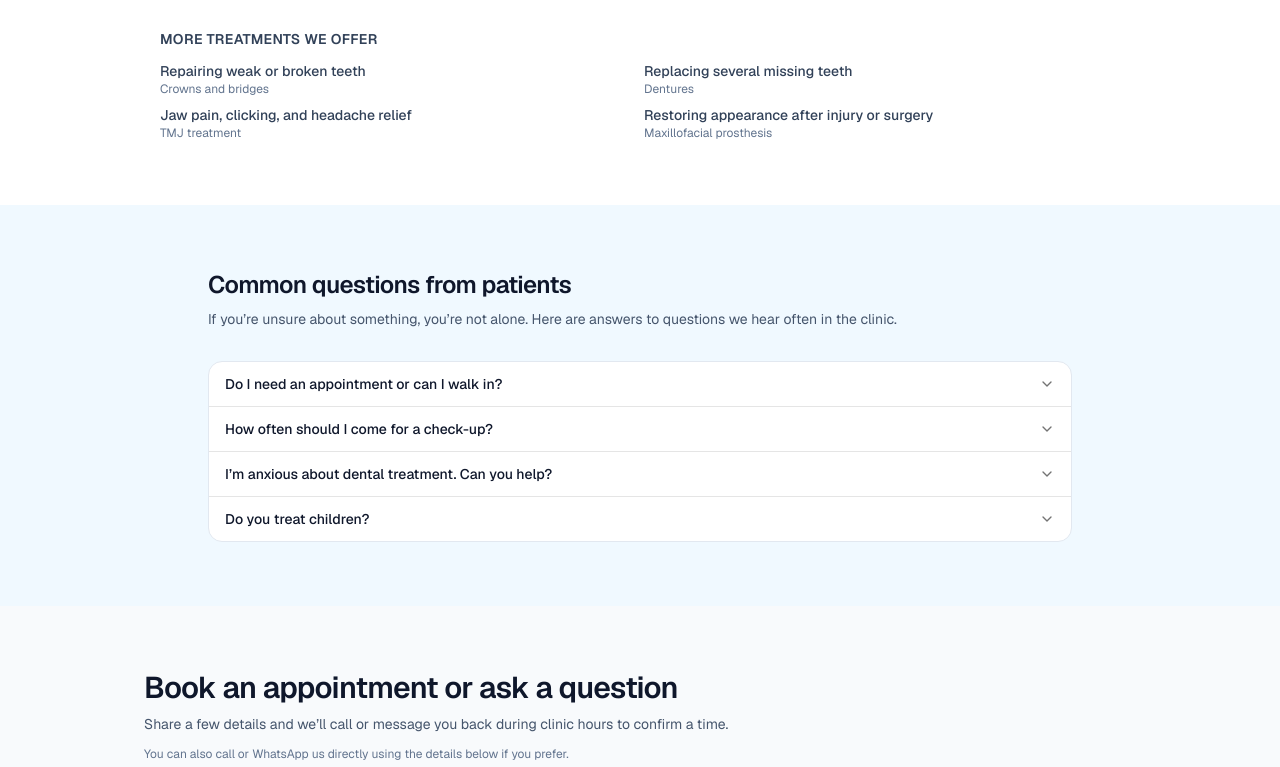
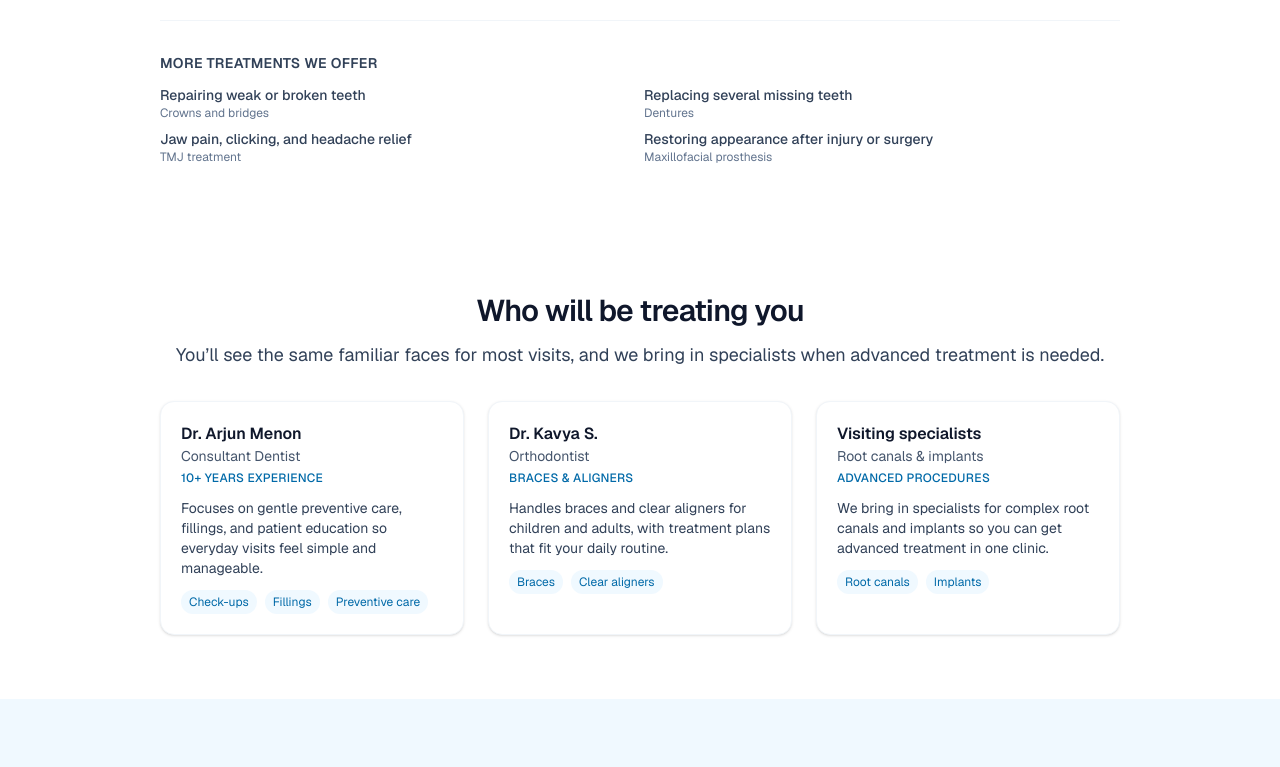
Before and after one commit to fooorrrceee/rr-dental-flip, a Next.js app in the folder landing-course/: page / in a window 1280 px wide. Shown: the part 2000-2767 px from the top of the page. Built offline with nearby package versions, Linux system fonts and the light colour scheme.

Commit message:
create highlightsSection and its config in generic content and design, dentist config and wired to app/page

```diff
--- a/landing-course/app/components/AboutSection.tsx
+++ b/landing-course/app/components/AboutSection.tsx
@@ -23,9 +23,11 @@ export function AboutSection({ content, design }: AboutSectionProps) {
   return (
     <Section id="about" className={sectionBgClass}>
       <div className="mx-auto max-w-3xl px-4">
-        <h2 className="text-2xl font-semibold tracking-tight text-slate-900 sm:text-3xl">
-          {title}
-        </h2>
+        <div className="mb-8 space-y-3 text-center">
+          <h2 className="text-2xl font-semibold tracking-tight text-slate-900 sm:text-3xl">
+            {title}
+          </h2>
+        </div>
         {intro && (
           <p className="mt-2 text-base text-slate-700 sm:text-lg">
             {intro}
--- /dev/null
+++ b/landing-course/app/components/HighlightsSection.tsx
@@ -0,0 +1,80 @@
+// app/components/HighlightsSection.tsx
+import { Section } from "@/app/components/Section";
+import type {
+  HighlightsSectionContentConfig,
+  HighlightItem,
+} from "@/app/site-content-config";
+import type { HighlightsSectionDesignConfig } from "@/app/site-design-config";
+
+type HighlightsSectionProps = {
+  content: HighlightsSectionContentConfig;
+  design: HighlightsSectionDesignConfig;
+};
+
+export function HighlightsSection({ content, design }: HighlightsSectionProps) {
+  const { sectionId, title, intro, items } = content;
+
+  const sectionBgClass =
+    design.background === "soft"
+      ? "bg-sky-50"
+      : design.background === "emphasis"
+      ? "bg-sky-800"
+      : "bg-white";
+
+  return (
+    <Section id={sectionId ?? "highlights"} className={sectionBgClass}>
+      <div className="mx-auto max-w-5xl px-4">
+        <div className="mb-8 space-y-3 text-center">
+          <h2 className="text-2xl font-semibold tracking-tight text-slate-900 sm:text-3xl">
+            {title}
+          </h2>
+          {intro && (
+            <p className="text-base text-slate-700 sm:text-lg">
+              {intro}
+            </p>
+          )}
+        </div>
+
+        <div className="grid gap-6 md:grid-cols-3">
+          {items.map((item: HighlightItem) => (
+            <div
+              key={item.title}
+              className="rounded-xl border border-slate-100 bg-white p-5 text-left shadow-sm"
+            >
+              <h3 className="text-base font-semibold text-slate-900">
+                {item.title}
+              </h3>
+              {item.subtitle && (
+                <p className="text-sm text-slate-600">
+                  {item.subtitle}
+                </p>
+              )}
+              {item.meta && (
+                <p className="mt-1 text-xs font-medium uppercase tracking-wide text-sky-700">
+                  {item.meta}
+                </p>
+              )}
+              {item.description && (
+                <p className="mt-3 text-sm text-slate-700">
+                  {item.description}
+                </p>
+              )}
+              {item.tags && item.tags.length > 0 && (
+                <div className="mt-3 flex flex-wrap gap-2">
+                  {item.tags.map((tag) => (
+                    <span
+                      key={tag}
+                      className="rounded-full bg-sky-50 px-2 py-1 text-xs text-sky-700"
+                    >
+                      {tag}
+                    </span>
+                  ))}
+                </div>
+              )}
+            </div>
+          ))}
+        </div>
+      </div>
+    </Section>
+  );
+}
--- a/landing-course/app/dentist-config.ts
+++ b/landing-course/app/dentist-config.ts
@@ -6,6 +6,7 @@ import type {
   ProofItem,
   FaqItem,
   ContactChannel,
+  HighlightItem
 } from "./site-content-config";
 import type { BusinessSiteDesignConfig } from "./site-design-config";
 
@@ -153,6 +154,33 @@ const dentistContactChannels: ContactChannel[] = [
   },
 ];
 
+const dentistHighlights: HighlightItem[] = [
+  {
+    title: "Dr. Arjun Menon",
+    subtitle: "Consultant Dentist",
+    description:
+      "Focuses on gentle preventive care, fillings, and patient education so everyday visits feel simple and manageable.",
+    meta: "10+ years experience",
+    tags: ["Check-ups", "Fillings", "Preventive care"],
+  },
+  {
+    title: "Dr. Kavya S.",
+    subtitle: "Orthodontist",
+    description:
+      "Handles braces and clear aligners for children and adults, with treatment plans that fit your daily routine.",
+    meta: "Braces & aligners",
+    tags: ["Braces", "Clear aligners"],
+  },
+  {
+    title: "Visiting specialists",
+    subtitle: "Root canals & implants",
+    description:
+      "We bring in specialists for complex root canals and implants so you can get advanced treatment in one clinic.",
+    meta: "Advanced procedures",
+    tags: ["Root canals", "Implants"],
+  },
+];
+
 export const dentistContentConfig: BusinessSiteContentConfig = {
   business: {
     name: "Sample Dental Clinic",
@@ -231,6 +259,13 @@ export const dentistContentConfig: BusinessSiteContentConfig = {
     body:
       "At Sample Dental Clinic, we see everything from routine check-ups and children’s visits to braces, root canals, and missing teeth every week. Our goal is to make each visit feel predictable and manageable: we explain your options in simple language, suggest what truly needs attention now versus later, and help you plan treatment that fits your schedule and budget.",
   },
+  primaryHighlightsSection: {
+    sectionId: "team",
+    title: "Who will be treating you",
+    intro:
+      "You’ll see the same familiar faces for most visits, and we bring in specialists when advanced treatment is needed.",
+    items: dentistHighlights,
+  },
 };
 
 
@@ -254,4 +289,8 @@ export const dentistDesignConfig: BusinessSiteDesignConfig = {
   aboutSection: {
     background: "default", // keep white; or "soft" if you want a band
   },
+  primaryHighlightsSection: {
+    background: "default",
+    layout: "cards",
+  },
 };
--- a/landing-course/app/page.tsx
+++ b/landing-course/app/page.tsx
@@ -7,7 +7,7 @@ import { ContactFooter } from "./components/ContactFooter";
 import { FaqSection } from "./components/FaqSection";
 import { ProofSection } from "./components/ProofSection";
 import { ContactSection } from "./components/ContactSection";
-// HighlightsSection will be added later
+import { HighlightsSection } from "./components/HighlightsSection";
 
 import {
   dentistContentConfig,
@@ -22,6 +22,7 @@ export default function Home() {
     proofSection,
     faqSection,
     contactSection,
+    primaryHighlightsSection,
     contact,
   } = dentistContentConfig;
 
@@ -50,7 +51,12 @@ export default function Home() {
           design={dentistDesignConfig.servicesSection}
         />
 
-        {/* HighlightsSection (ex-DentistSection) will sit here later */}
+        {primaryHighlightsSection && dentistDesignConfig.primaryHighlightsSection && (
+          <HighlightsSection
+            content={primaryHighlightsSection}
+            design={dentistDesignConfig.primaryHighlightsSection}
+          />
+        )}
 
         <FaqSection
           content={faqSection}
--- a/landing-course/app/site-content-config.ts
+++ b/landing-course/app/site-content-config.ts
@@ -111,12 +111,12 @@ export type AboutSectionContentConfig = {
 
 
 export type HighlightItem = {
-  title: string;          // e.g. "Dr. Arjun Menon"
-  subtitle?: string;      // e.g. "Consultant Dentist"
-  description?: string;   // 2–3 line bio or detail
-  meta?: string;          // e.g. "10+ years experience"
-  tags?: string[];        // optional keywords
-  imageUrl?: string;      // optional portrait or icon
+  title: string;          // "Dr. Arjun Menon"
+  subtitle?: string;      // "Consultant Dentist"
+  description?: string;   // short bio / explanation
+  meta?: string;          // "10+ years experience"
+  tags?: string[];        // ["Root canals", "Implants"]
+  imageUrl?: string;      // optional portrait/icon
 };
 
 export type HighlightsSectionContentConfig = {
```
